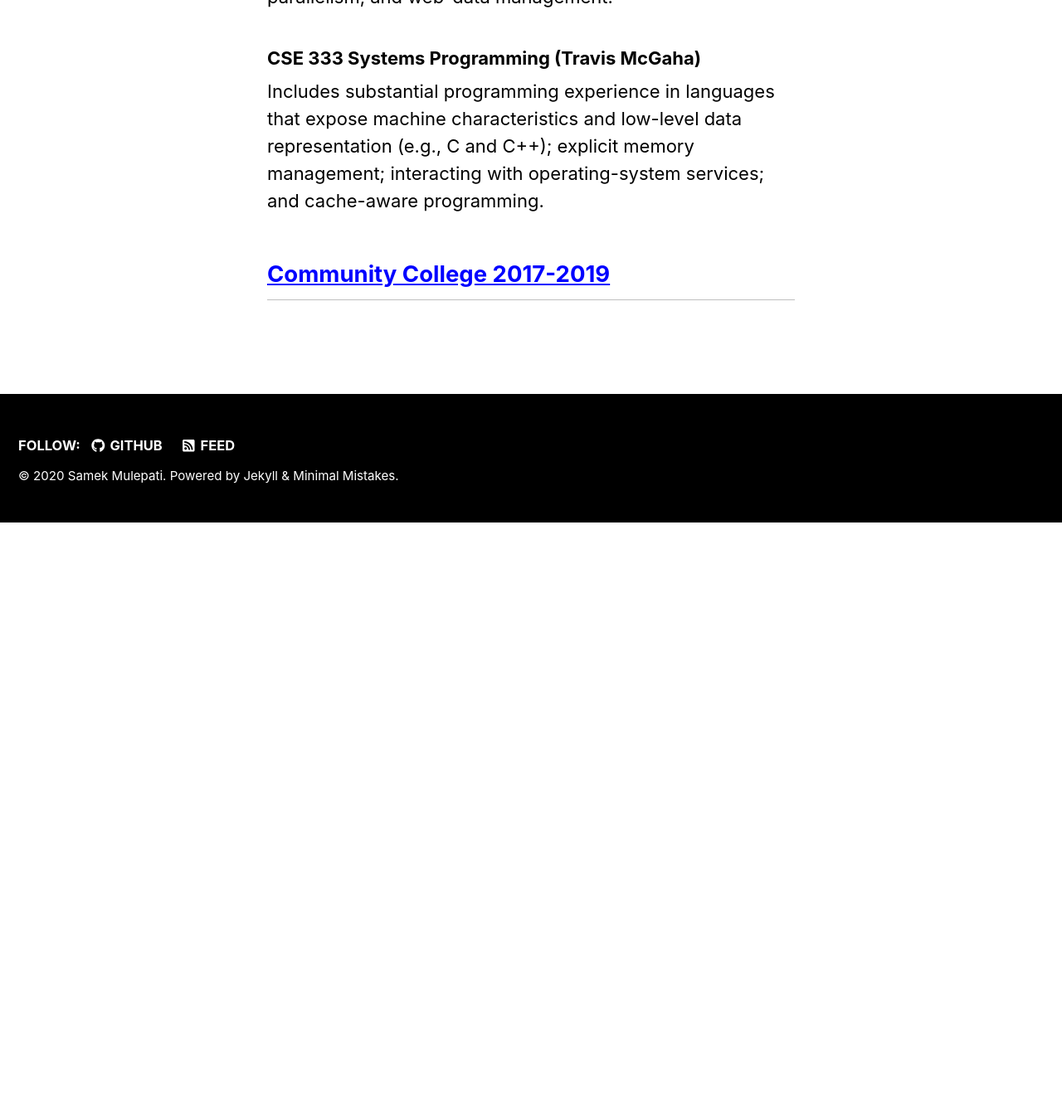
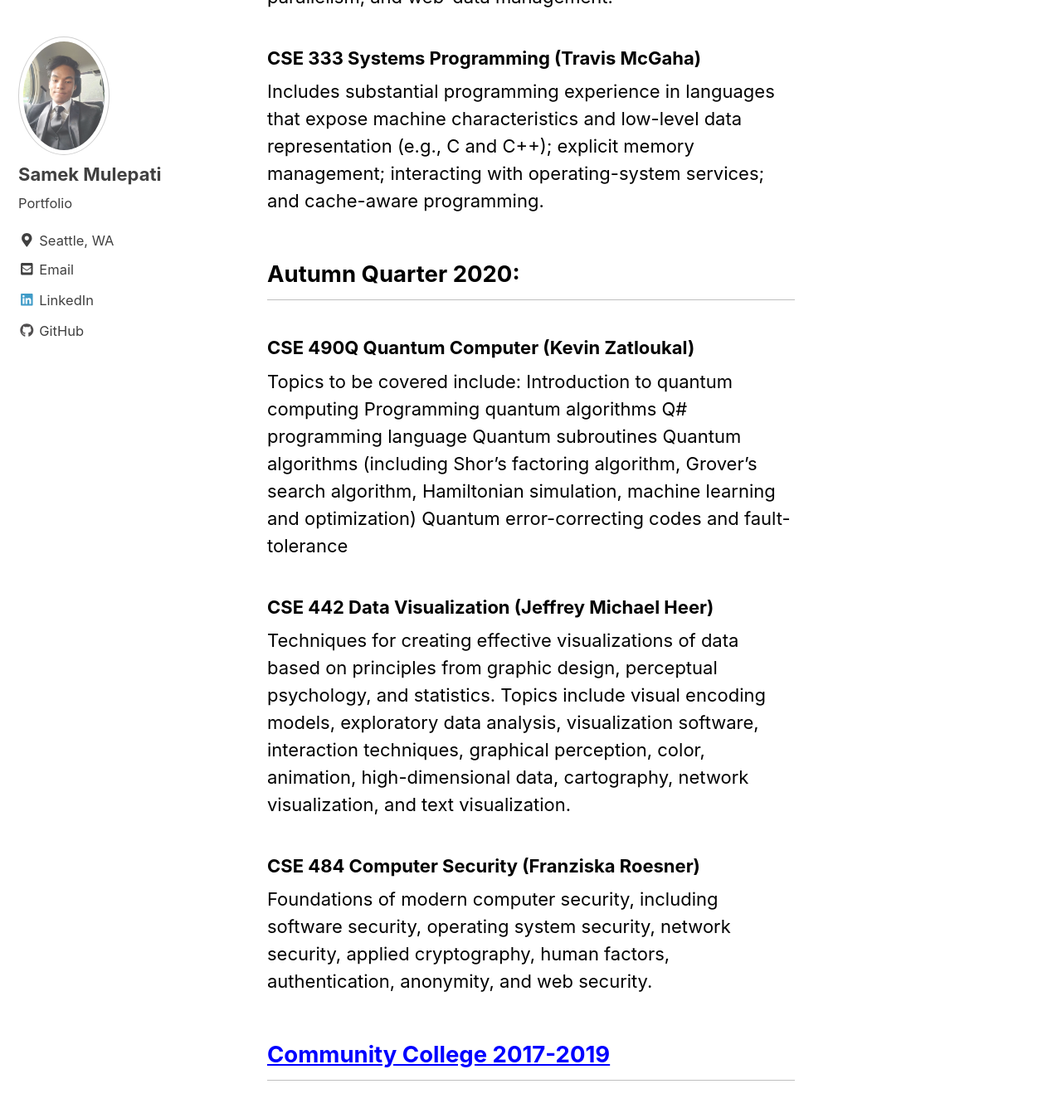
Before and after one commit to mulepati/samekmulepati.github.io, a Jekyll site: the page built from _pages/courses.md, in a window 1280 px wide and 1400 px high, scrolled down 3482 px. Shown: the top 1342 px of the window at 83% size. Built offline with Jekyll 4.4.1, drawn with Linux system fonts in a browser that asks for light colours; nearby versions of some CDN libraries; before the commit the page ends 4112 px from its top, so only the background shows below that.

Commit message:
Update courses.md

```diff
--- a/_pages/courses.md
+++ b/_pages/courses.md
@@ -31,6 +31,11 @@
 Introduces database management systems and writing applications that use such systems; data models (e.g., relational, semi-structured), query languages (e.g., SQL, XQuery), language bindings, conceptual modeling, transactions, security, database tuning, data warehousing, parallelism, and web-data management.
 ### CSE 333 Systems Programming (Travis McGaha)
 Includes substantial programming experience in languages that expose machine characteristics and low-level data representation (e.g., C and C++); explicit memory management; interacting with operating-system services; and cache-aware programming.
-
-
+## Autumn Quarter 2020:
+### CSE 490Q Quantum Computer (Kevin Zatloukal)
+Topics to be covered include: Introduction to quantum computing Programming quantum algorithms Q# programming language Quantum subroutines Quantum algorithms (including Shor’s factoring algorithm, Grover’s search algorithm, Hamiltonian simulation, machine learning and optimization) Quantum error-correcting codes and fault-tolerance
+### CSE 442 Data Visualization (Jeffrey Michael Heer)
+Techniques for creating effective visualizations of data based on principles from graphic design, perceptual psychology, and statistics. Topics include visual encoding models, exploratory data analysis, visualization software, interaction techniques, graphical perception, color, animation, high-dimensional data, cartography, network visualization, and text visualization.
+### CSE 484 Computer Security (Franziska Roesner)
+Foundations of modern computer security, including software security, operating system security, network security, applied cryptography, human factors, authentication, anonymity, and web security.
 ## [Community College 2017-2019](https://mulepati.github.io/samekmulepati.github.io/_pages/files/communityCollege.pdf)
```
